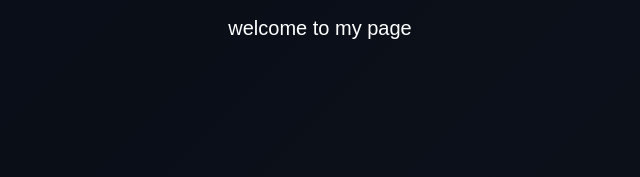
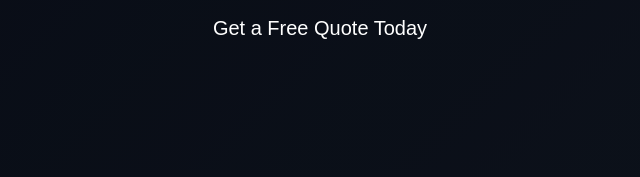
Before and after one commit to arshathshariffk/Diamond-Electronics, a plain HTML site: page contact.html in a window 1280 px wide. Shown: the part 288-465 px from the top of the page, 320-960 px from the left. Drawn offline with Linux system fonts and the light colour scheme.

Commit message:
chang everything

```diff
--- a/contact.html
+++ b/contact.html
@@ -59,7 +59,7 @@
       <div class="hero-content">
         <h1>Contact Us</h1>
 
-        <p>welcome to my page </p>
+        <p>Get a Free Quote Today</p>
       </div>
     </section>
 
```
